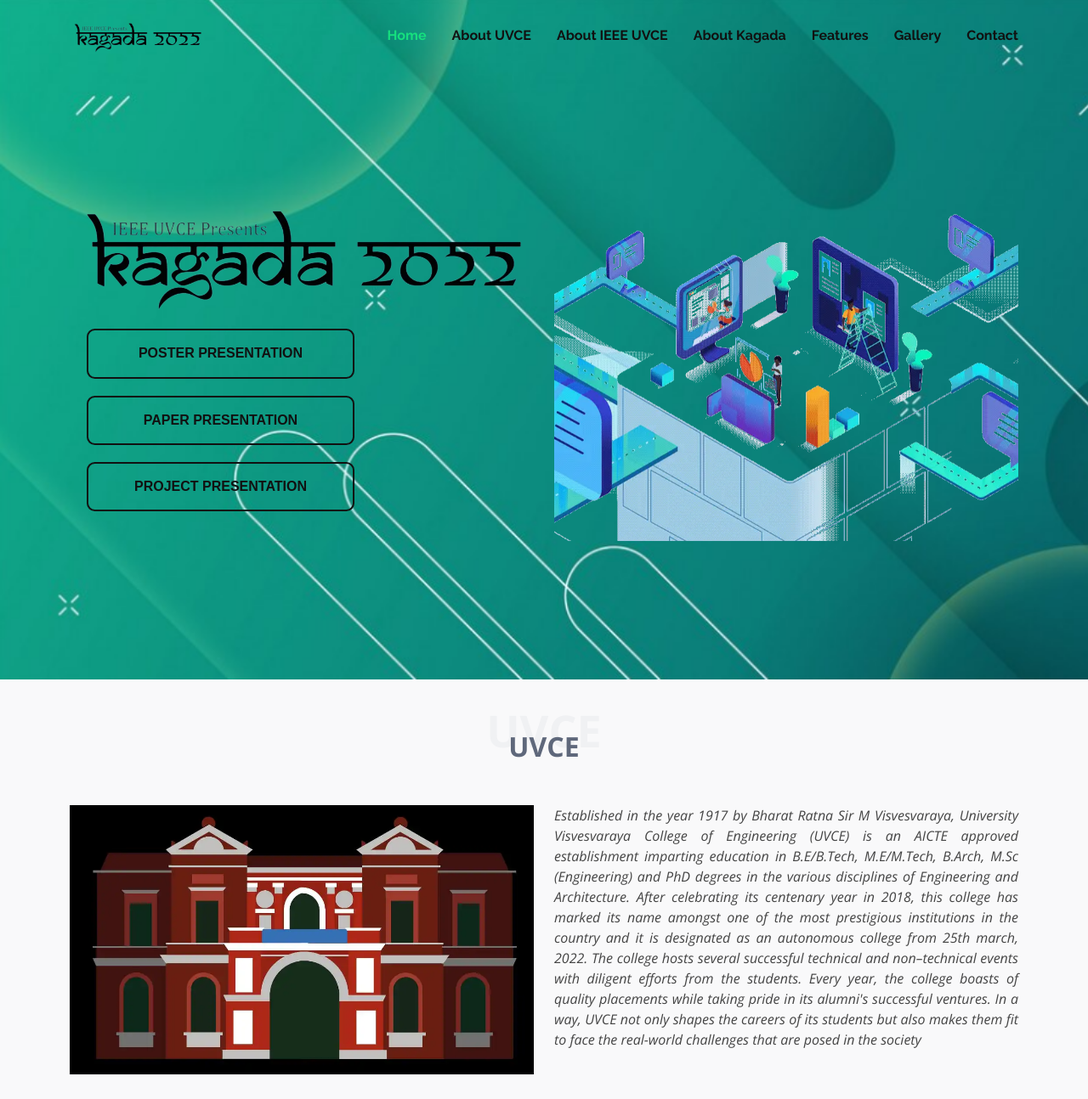
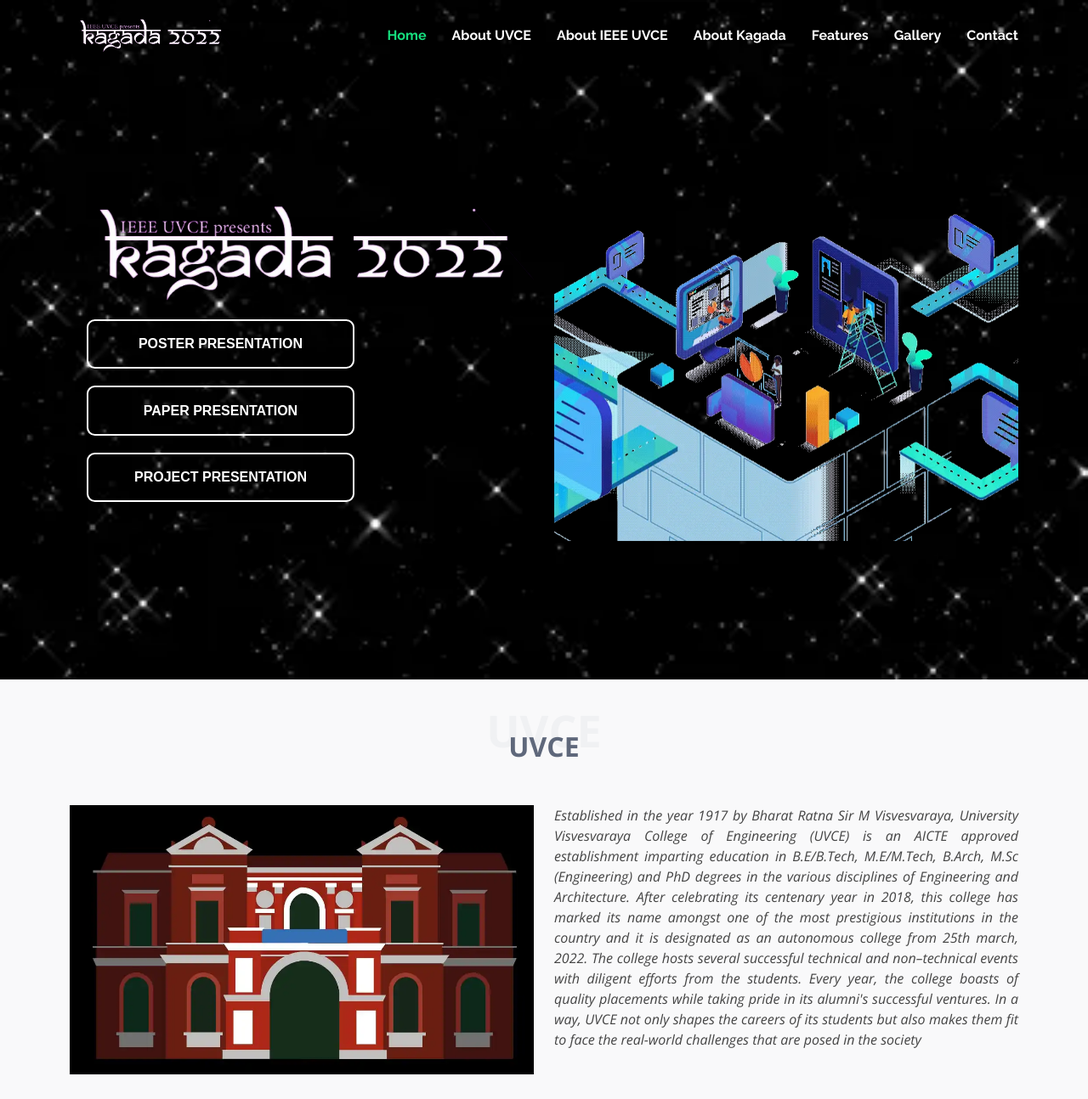
Before and after one commit to Uvcesd2022/kagada2022, a PHP site: page / in a window 1280 px wide. Shown: the top 1294 px of the page at 85% size. Run offline with PHP 8.4, Linux system fonts and the light colour scheme; some libraries are stand-ins or nearby versions.

Commit message:
changed background

```diff
--- a/assets/css/style.css
+++ b/assets/css/style.css
@@ -80,9 +80,9 @@ Button
   box-sizing: border-box;
   appearance: none;
   background-color: transparent;
-  border: 2px solid #111;
+  border: 2px solid #fff;
   border-radius: 0.6em;
-  color: #111;
+  color: #fff;
   cursor: pointer;
   display: flex;
   align-self: center;
@@ -151,7 +151,7 @@ Back to top button
 Header
 */
 #header {
-  background-attachment: url('/kagada-bg.webp');
+  background-attachment: url('/background.webp');
   transition: all 0.5s;
   background-repeat: repeat;
   z-index: 997;
@@ -219,7 +219,7 @@ Navigation Menu
   font-family: "Raleway", sans-serif;
   font-size: 16px;
   font-weight: 700;
-  color: #111;
+  color: #fff;
   white-space: nowrap;
   transition: 0.3s;
 }
@@ -436,7 +436,7 @@ Navigation Menu
 
 .backgrounds{
   /* background-color: #012364; */
-  background-image: url('/kagada-bg.webp');
+  background-image: url('/background.webp');
   background-repeat: no-repeat;
   background-size: cover;
   background-attachment: fixed;
@@ -448,7 +448,7 @@ Hero Section
 #hero {
   width: 100%;
   height: 100vh;
-  background-image: url('/kagada2022/kagada-bg.webp');
+  background-image: url('/kagada2022/background.webp');
   background-repeat: no-repeat;
   background-size: cover;
   background-attachment: fixed;
--- a/index.html
+++ b/index.html
@@ -45,7 +45,7 @@
     <div class="container d-flex align-items-center justify-content-between ">
 
       <h1 class="logo"><a href="index.html">
-        <img src="./images/kagada-removebg-preview.webp" alt="" srcset="">
+        <img src="./images/kagada-white.webp" alt="" srcset="">
       </a></h1>
       <!-- Uncomment below if you prefer to use an image logo -->
       <!-- <a href="index.html" class="logo"><img src="assets/img/logo.png" alt="" class="img-fluid"></a>-->
@@ -92,7 +92,7 @@
     <div class="container" >
       <div class="row">
         <div class="col-lg-6 pt-5 pt-lg-0 order-2 order-lg-1 d-flex flex-column justify-content-center">
-          <img src="./images/kagada-removebg-preview.webp" alt="" srcset="">
+          <img src="./images/kagada-white.webp" alt="" srcset="">
           <div class="col-lg-12">
             <a href="https://forms.gle/5v4TNA9vEcfDvBUGA" target="_blank"><button class="btn-hero first">Poster Presentation</button></a>
             <a href="https://forms.gle/jaGeYRWoSZThQQbz8" target="_blank"><button class="btn-hero first">Paper Presentation</button></a>
```
Also changed, not shown: backgorund.jpg (deleted), background.webp (added), background1.jpg (added), background2.jpg (added), download.jpeg (deleted), images/kagada-white.webp (added), kagada_samakan-01-01-removebg-preview.webp (added), presents_kagada-01-removebg-preview.webp (added), 3 other files.
